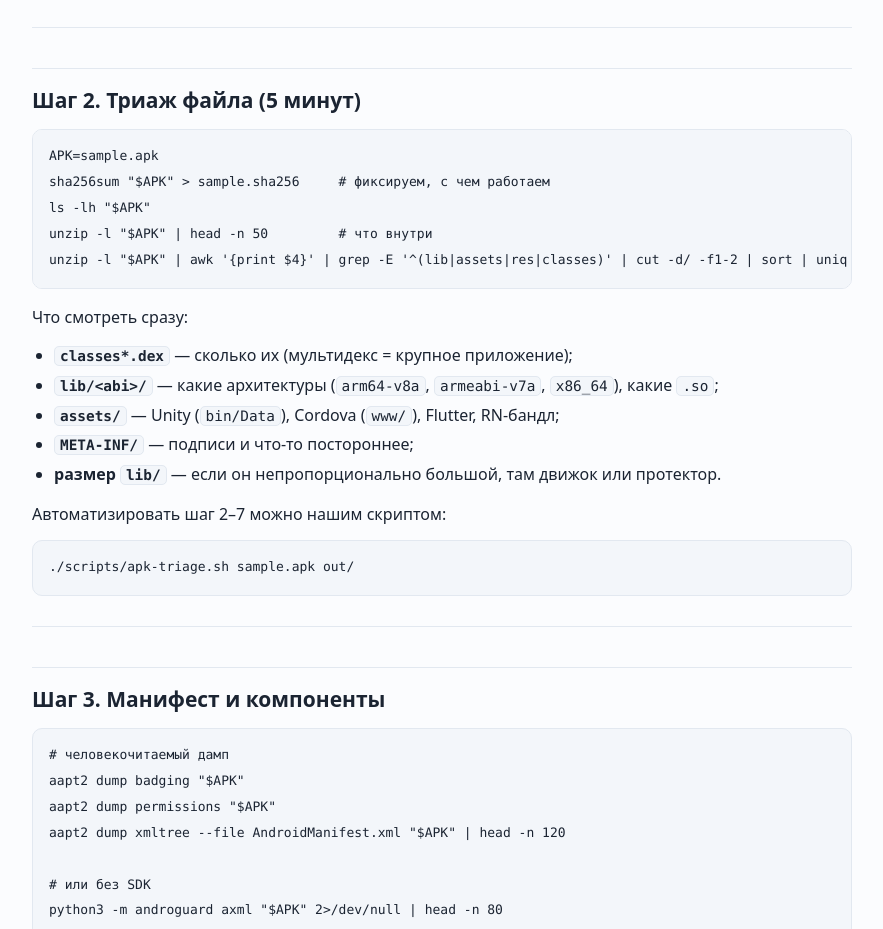
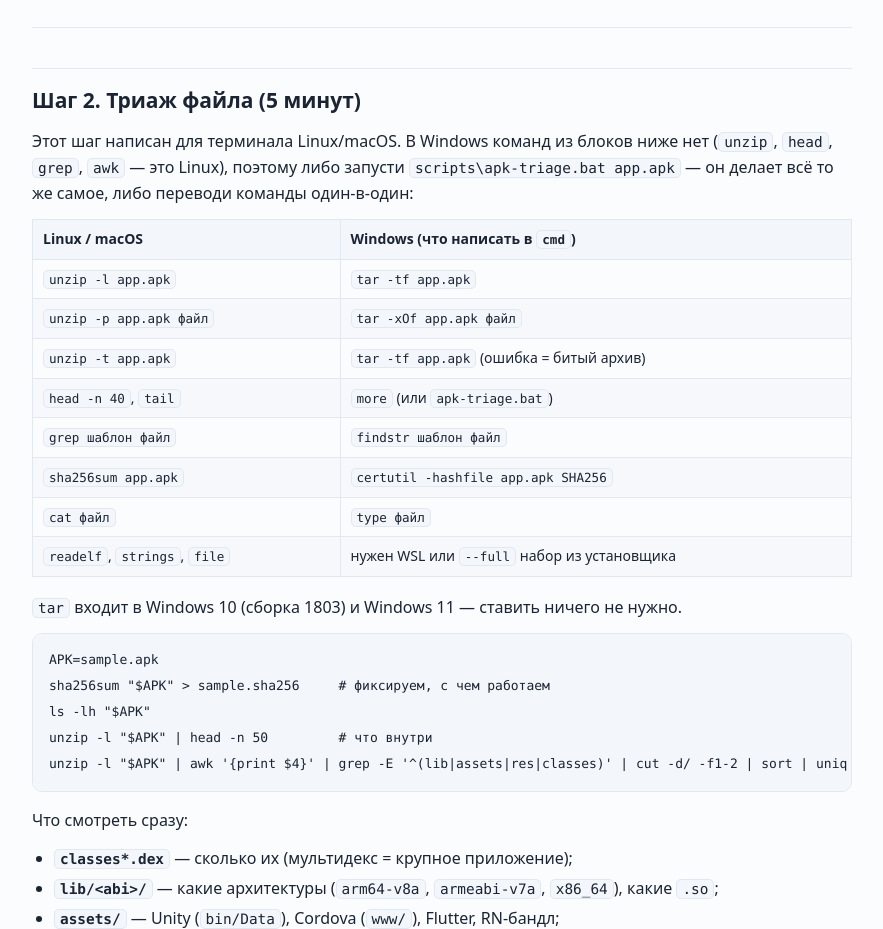
Before and after one commit to Belopus228/Twinslop, a website: page web/docs/reverse-apk.html in a window 1280 px wide. Shown: the part 2322-3251 px from the top of the page, without its empty margins (198-1081 px from the left). Drawn offline with Linux system fonts and the light colour scheme.

Commit message:
feat(windows): apk-triage.bat/.ps1 — триаж APK без Linux-команд; в docs таблица перевода команд
Co-authored-by: arena-agent <297053741+arena-agent@users.noreply.github.com>

```diff
--- a/web/docs/reverse-apk.html
+++ b/web/docs/reverse-apk.html
@@ -230,6 +230,53 @@ sdkmanager &quot;build-tools;34.0.0&quot;
 </code></pre>
 <hr>
 <h2 id="2-5">Шаг 2. Триаж файла (5 минут)</h2>
+<p>Этот шаг написан для терминала Linux/macOS. В Windows команд из блоков ниже
+нет (<code>unzip</code>, <code>head</code>, <code>grep</code>, <code>awk</code> — это Linux), поэтому либо запусти
+<code>scripts\apk-triage.bat app.apk</code> — он делает всё то же самое, либо переводи
+команды один-в-один:</p>
+<table>
+<thead>
+<tr>
+<th>Linux / macOS</th>
+<th>Windows (что написать в <code>cmd</code>)</th>
+</tr>
+</thead>
+<tbody>
+<tr>
+<td><code>unzip -l app.apk</code></td>
+<td><code>tar -tf app.apk</code></td>
+</tr>
+<tr>
+<td><code>unzip -p app.apk файл</code></td>
+<td><code>tar -xOf app.apk файл</code></td>
+</tr>
+<tr>
+<td><code>unzip -t app.apk</code></td>
+<td><code>tar -tf app.apk</code> (ошибка = битый архив)</td>
+</tr>
+<tr>
+<td><code>head -n 40</code>, <code>tail</code></td>
+<td><code>more</code> (или <code>apk-triage.bat</code>)</td>
+</tr>
+<tr>
+<td><code>grep шаблон файл</code></td>
+<td><code>findstr шаблон файл</code></td>
+</tr>
+<tr>
+<td><code>sha256sum app.apk</code></td>
+<td><code>certutil -hashfile app.apk SHA256</code></td>
+</tr>
+<tr>
+<td><code>cat файл</code></td>
+<td><code>type файл</code></td>
+</tr>
+<tr>
+<td><code>readelf</code>, <code>strings</code>, <code>file</code></td>
+<td>нужен WSL или <code>--full</code> набор из установщика</td>
+</tr>
+</tbody>
+</table>
+<p><code>tar</code> входит в Windows 10 (сборка 1803) и Windows 11 — ставить ничего не нужно.</p>
 <pre><code class="language-bash">APK=sample.apk
 sha256sum &quot;$APK&quot; &gt; sample.sha256     # фиксируем, с чем работаем
 ls -lh &quot;$APK&quot;
```
Also changed, not shown: docs/PROSTO.html (+12 -1 lines), docs/PROSTO.md (+16 -1 lines), docs/REVERSE-APK.html (+47 -0 lines), docs/REVERSE-APK.md (+18 -0 lines), web/docs/prosto.html (+12 -1 lines), .github/workflows/android-apk.yml, 3 other files.
